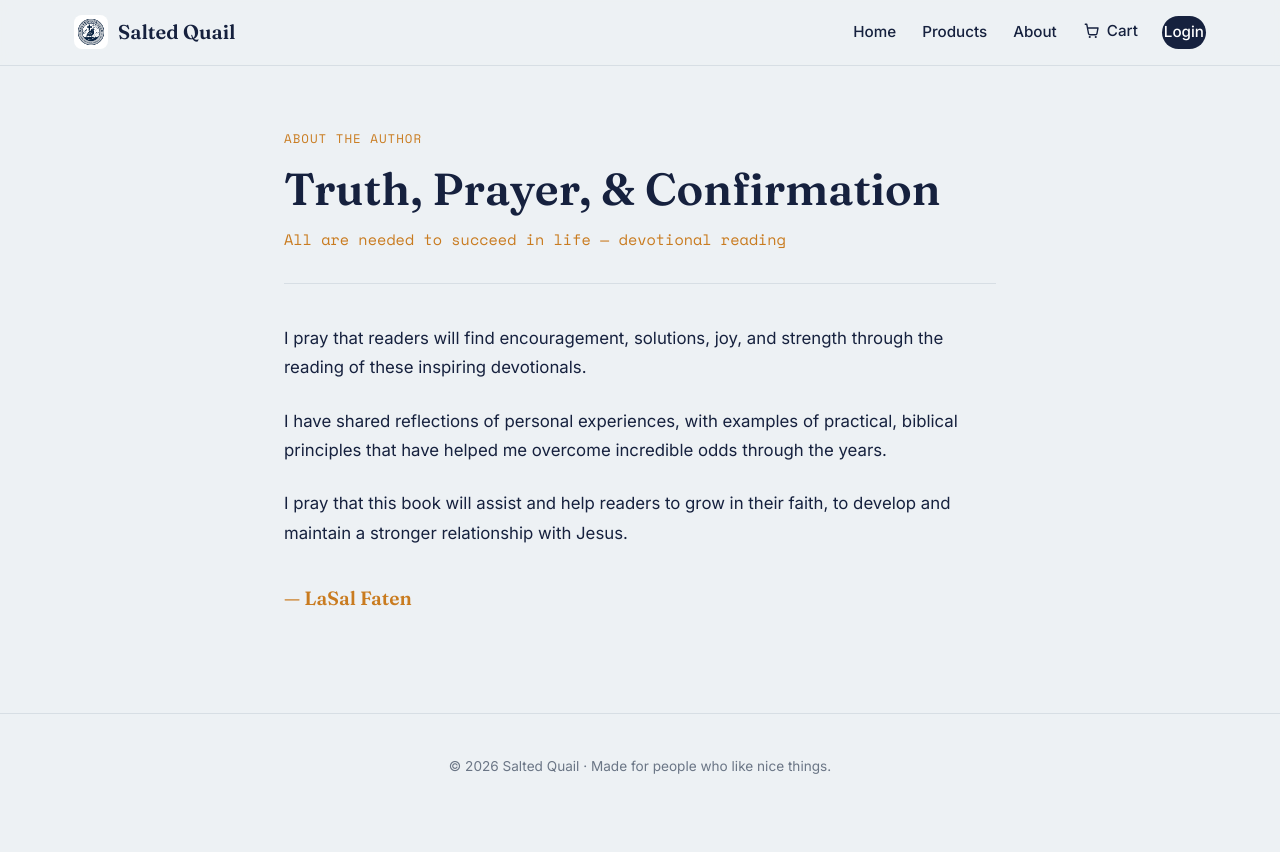
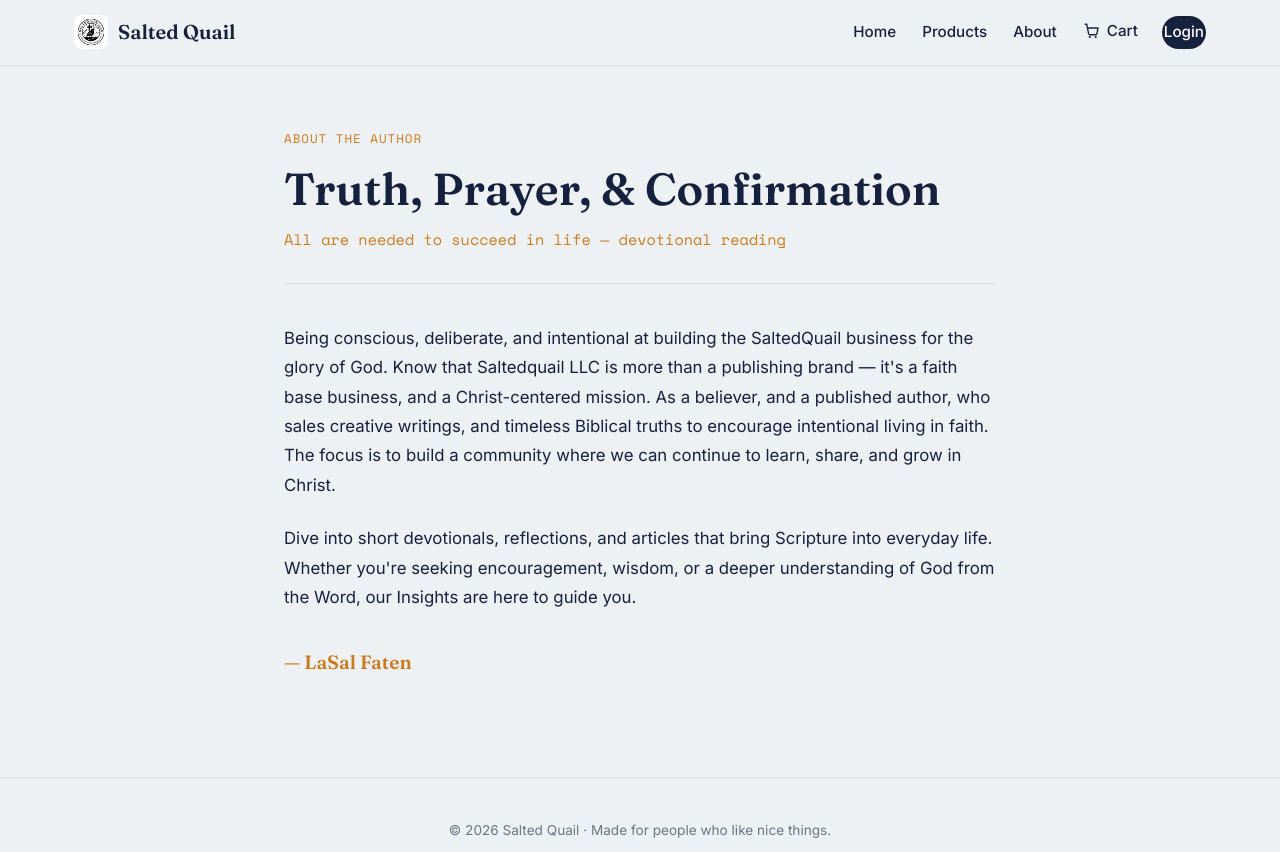
Before and after one commit to waveclyf/SaltedQuail, a Flask app: page /about in a window 1280 px wide. Shown: the top 852 px of the page. Before the commit the page ends 774 px from the top, so only its background shows below. Run offline with Flask 3, Linux system fonts and the light colour scheme.

Commit message:
changes made in logo,apparels,mailing address,about

```diff
--- a/app.py
+++ b/app.py
@@ -98,10 +98,7 @@ PRODUCTS = {
     3: {
         "id": 3, "name": "Truth, Prayers and Confirmation", "price_cents": 2000, "image": "book.jpg",
         "extra_images": ["book1.jpg"],
-        "description": "A5 sized ruled devotional journal with premium fountain-pen friendly "
-                        "paper. Set aside space each day for prayer, reflection, and recording "
-                        "the truths that ground your faith — a quiet companion for your walk "
-                        "with God.",
+
     },
     4: {
         "id": 4, "name": "Cap", "price_cents": 2500, "image": "cap.jpg",
--- a/templates/about.html
+++ b/templates/about.html
@@ -45,11 +45,9 @@
             <p class="about-sub">All are needed to succeed in life &mdash; devotional reading</p>
 
             <div class="about-body">
-                <p>I pray that readers will find encouragement, solutions, joy, and strength through the reading of these inspiring devotionals.</p>
+                <p>Being conscious, deliberate, and intentional at building the SaltedQuail business for the glory of God. Know that Saltedquail LLC is more than a publishing brand &mdash; it's a faith base business, and a Christ-centered mission. As a believer, and a published author, who sales creative writings, and timeless Biblical truths to encourage intentional living in faith. The focus is to build a community where we can continue to learn, share, and grow in Christ.</p>
 
-                <p>I have shared reflections of personal experiences, with examples of practical, biblical principles that have helped me overcome incredible odds through the years.</p>
-
-                <p>I pray that this book will assist and help readers to grow in their faith, to develop and maintain a stronger relationship with Jesus.</p>
+                <p>Dive into short devotionals, reflections, and articles that bring Scripture into everyday life. Whether you're seeking encouragement, wisdom, or a deeper understanding of God from the Word, our Insights are here to guide you.</p>
             </div>
 
             <p class="about-author">&mdash; LaSal Faten</p>
--- a/templates/contact.html
+++ b/templates/contact.html
@@ -45,10 +45,9 @@
 
             <div class="contact-card">
                 <h2>Salted Quail</h2>
-                <p class="contact-line"><strong>Legal business name:</strong> Salted Quail LLC (DBA Salted Quail)</p>
-                <p class="contact-line"><strong>Mailing address:</strong><br>10936 Whippletree Lane<br>Spring Valley, CA 91978<br>United States</p>
+                <p class="contact-line"><strong>Legal business name:</strong> Salted Quail LLC </p>
+                <p class="contact-line"><strong>Mailing address:</strong><br>P.O Box 1348<br>Spring Valley, CA 91979<br>United States</p>
                 <p class="contact-line"><strong>Email:</strong> <a href="mailto:SaltedQuail@gmail.com">SaltedQuail@gmail.com</a></p>
-                <p class="contact-line"><strong>Phone:</strong> <a href="tel:+16197439675">1-619-743-9675</a></p>
                 <p class="contact-line"><strong>Hours:</strong> Tuesday&ndash;Friday, 10am&ndash;4pm. Closed Saturdays, Sundays, Mondays, and on holidays.</p>
             </div>
 
--- a/templates/terms.html
+++ b/templates/terms.html
@@ -58,7 +58,7 @@
             <p>When you place an order, you are making an offer to purchase the item(s) in your cart. We reserve the right to accept or decline any order for reasons including, but not limited to, product availability, errors in pricing or product information, or suspected fraudulent activity. Payments are processed securely through Stripe. We do not store your full card details on our servers.</p>
 
             <h2>5. Shipping</h2>
-            <p>Estimated shipping times and costs are provided at checkout. xxx (add specifics: carriers used, processing time, domestic/international shipping policy, and who is responsible for customs fees on international orders, if applicable).</p>
+            <p>Estimated shipping times and costs are provided at checkout. (carriers used, processing time, domestic/international shipping policy, and who is responsible for customs fees on international orders, if applicable).</p>
 
             <h2>6. Returns, Refunds, and Cancellations</h2>
             <p>Please see our <a href="{{ url_for('refund_policy') }}">Refund &amp; Cancellation Policy</a> for full details on returns, exchanges, and refunds.</p>
```
Also changed, not shown: templates/refund_policy.html (+8 -8 lines), static/images/cap.jpg, static/images/logo.jpg, static/images/mug.jpg, static/images/t-shirt.jpg.
